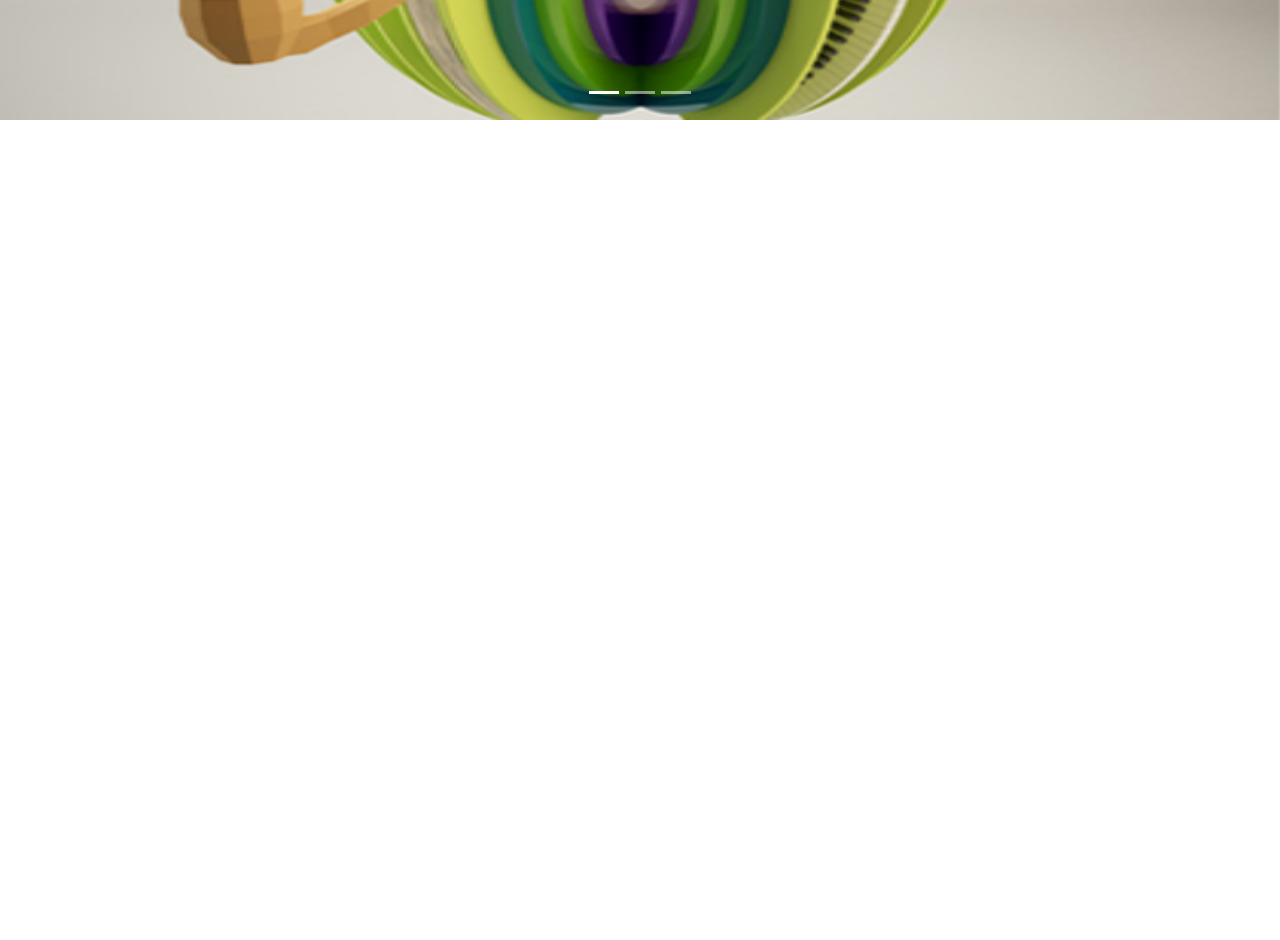
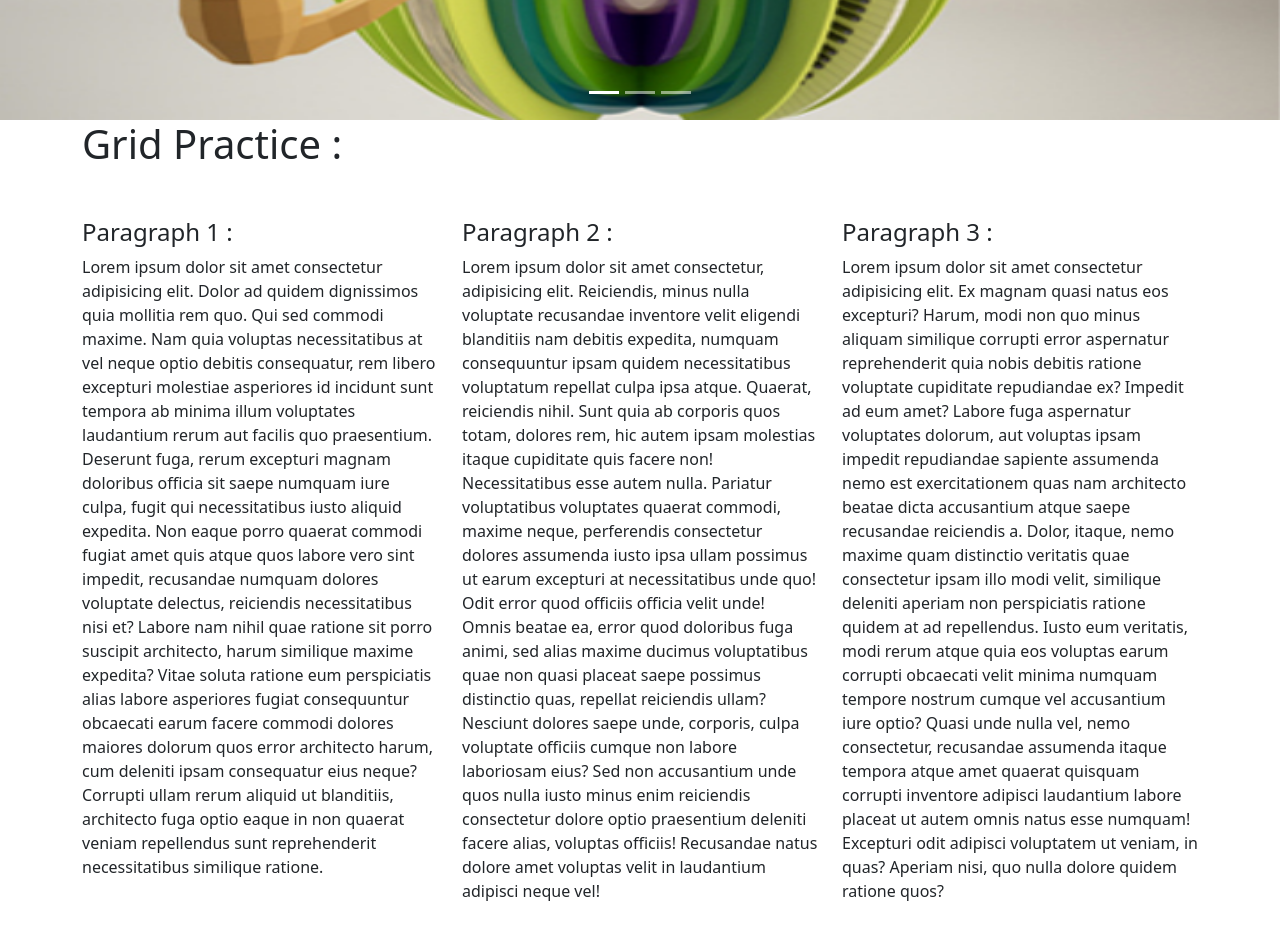
Before and after one commit to shahindvlpr/Bootstrap-Practice, a plain HTML site: page index.html in a window 1280 px wide. Shown: the part 480-1420 px from the top of the page. Before the commit the page ends 800 px from the top, so only its background shows below. Drawn offline with nearby package versions, Linux system fonts and the light colour scheme.

Commit message:
this is third commit

```diff
--- a/index.html
+++ b/index.html
@@ -80,6 +80,36 @@
         </button>
       </div>
 
+      <div class="container">
+        <div class="row">
+            <h1>Grid Practice : </h1>
+            <div class="col-4">
+                <h4>Paragraph 1 : </h4>
+                <p>Lorem ipsum dolor sit amet consectetur adipisicing elit. Dolor ad quidem dignissimos quia mollitia rem quo. Qui sed commodi maxime. Nam quia voluptas necessitatibus at vel neque optio debitis consequatur, rem libero excepturi molestiae asperiores id incidunt sunt tempora ab minima illum voluptates laudantium rerum aut facilis quo praesentium. Deserunt fuga, rerum excepturi magnam doloribus officia sit saepe numquam iure culpa, fugit qui necessitatibus iusto aliquid expedita. Non eaque porro quaerat commodi fugiat amet quis atque quos labore vero sint impedit, recusandae numquam dolores voluptate delectus, reiciendis necessitatibus nisi et? Labore nam nihil quae ratione sit porro suscipit architecto, harum similique maxime expedita? Vitae soluta ratione eum perspiciatis alias labore asperiores fugiat consequuntur obcaecati earum facere commodi dolores maiores dolorum quos error architecto harum, cum deleniti ipsam consequatur eius neque? Corrupti ullam rerum aliquid ut blanditiis, architecto fuga optio eaque in non quaerat veniam repellendus sunt reprehenderit necessitatibus similique ratione.</p>
+            </div>
+            <div class="col-4">
+                <h4>Paragraph 2 : </h4>
+                <p>Lorem ipsum dolor sit amet consectetur, adipisicing elit. Reiciendis, minus nulla voluptate recusandae inventore velit eligendi blanditiis nam debitis expedita, numquam consequuntur ipsam quidem necessitatibus voluptatum repellat culpa ipsa atque. Quaerat, reiciendis nihil. Sunt quia ab corporis quos totam, dolores rem, hic autem ipsam molestias itaque cupiditate quis facere non! Necessitatibus esse autem nulla. Pariatur voluptatibus voluptates quaerat commodi, maxime neque, perferendis consectetur dolores assumenda iusto ipsa ullam possimus ut earum excepturi at necessitatibus unde quo! Odit error quod officiis officia velit unde! Omnis beatae ea, error quod doloribus fuga animi, sed alias maxime ducimus voluptatibus quae non quasi placeat saepe possimus distinctio quas, repellat reiciendis ullam? Nesciunt dolores saepe unde, corporis, culpa voluptate officiis cumque non labore laboriosam eius? Sed non accusantium unde quos nulla iusto minus enim reiciendis consectetur dolore optio praesentium deleniti facere alias, voluptas officiis! Recusandae natus dolore amet voluptas velit in laudantium adipisci neque vel!</p>
+            </div>
+            <div class="col-4">
+                <h4>Paragraph 3 : </h4>
+                <p>Lorem ipsum dolor sit amet consectetur adipisicing elit. Ex magnam quasi natus eos excepturi? Harum, modi non quo minus aliquam similique corrupti error aspernatur reprehenderit quia nobis debitis ratione voluptate cupiditate repudiandae ex? Impedit ad eum amet? Labore fuga aspernatur voluptates dolorum, aut voluptas ipsam impedit repudiandae sapiente assumenda nemo est exercitationem quas nam architecto beatae dicta accusantium atque saepe recusandae reiciendis a. Dolor, itaque, nemo maxime quam distinctio veritatis quae consectetur ipsam illo modi velit, similique deleniti aperiam non perspiciatis ratione quidem at ad repellendus. Iusto eum veritatis, modi rerum atque quia eos voluptas earum corrupti obcaecati velit minima numquam tempore nostrum cumque vel accusantium iure optio? Quasi unde nulla vel, nemo consectetur, recusandae assumenda itaque tempora atque amet quaerat quisquam corrupti inventore adipisci laudantium labore placeat ut autem omnis natus esse numquam! Excepturi odit adipisci voluptatem ut veniam, in quas? Aperiam nisi, quo nulla dolore quidem ratione quos?</p>
+            </div>
+        </div>
+      </div>
+
+
+
+
+
+
+
+
+
+
+
+
+
       <script src="https://cdn.jsdelivr.net/npm/@popperjs/core@2.11.6/dist/umd/popper.min.js" integrity="sha384-oBqDVmMz9ATKxIep9tiCxS/Z9fNfEXiDAYTujMAeBAsjFuCZSmKbSSUnQlmh/jp3" crossorigin="anonymous"></script>
 <script src="https://cdn.jsdelivr.net/npm/bootstrap@5.2.3/dist/js/bootstrap.min.js" integrity="sha384-cuYeSxntonz0PPNlHhBs68uyIAVpIIOZZ5JqeqvYYIcEL727kskC66kF92t6Xl2V" crossorigin="anonymous"></script>
 </body>
```
